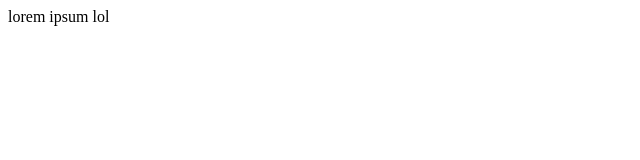
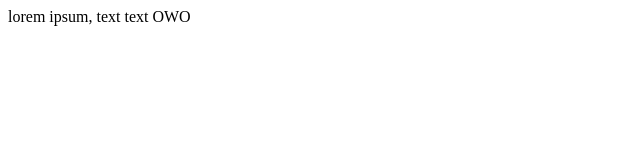
Before and after one commit to Clor0phyte/GitPractica, a plain HTML site: page index.html in a window 1280 px wide. Shown: the full height of the page, 0-640 px from the left. Drawn offline with Linux system fonts and the light colour scheme.

Commit message:
redacted text in line 1

```diff
--- a/index.html
+++ b/index.html
@@ -1 +1 @@
-<p>lorem ipsum lol</p>
+<p>lorem ipsum, text text OWO</p>
```
